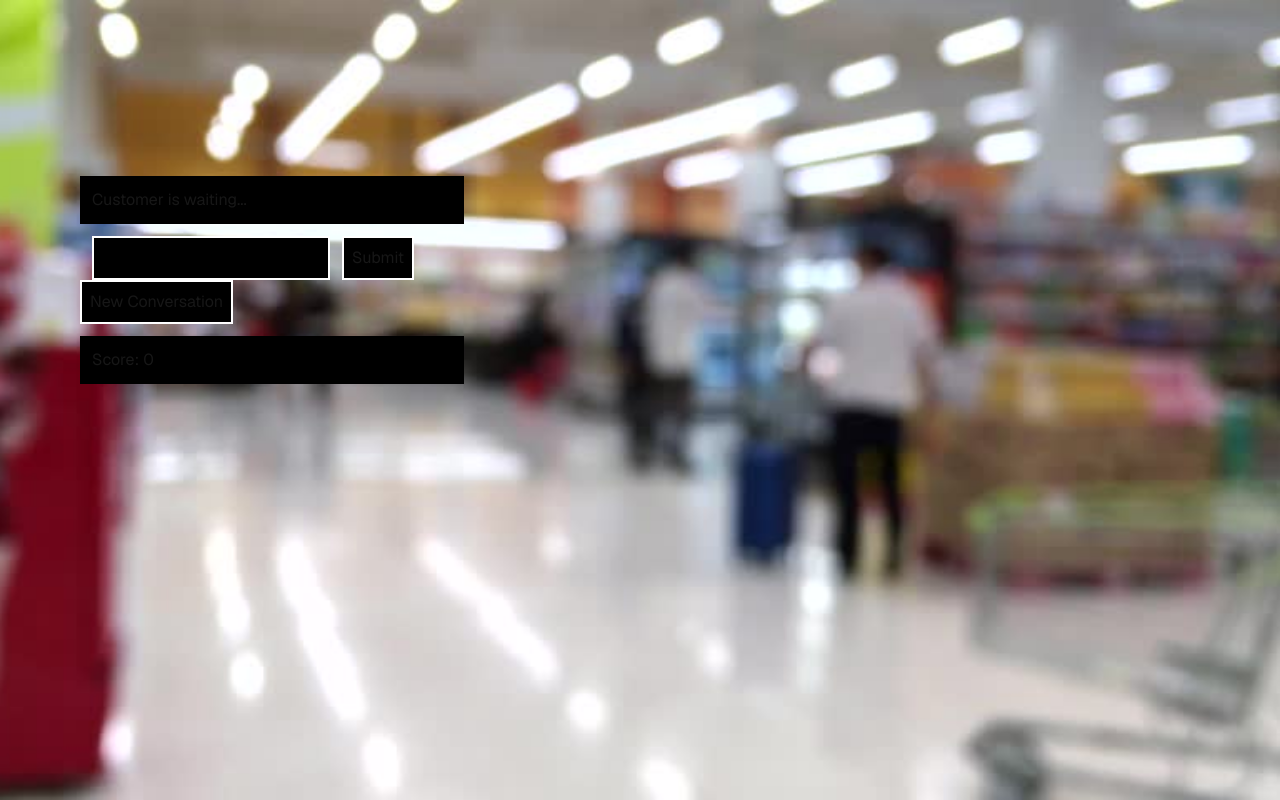
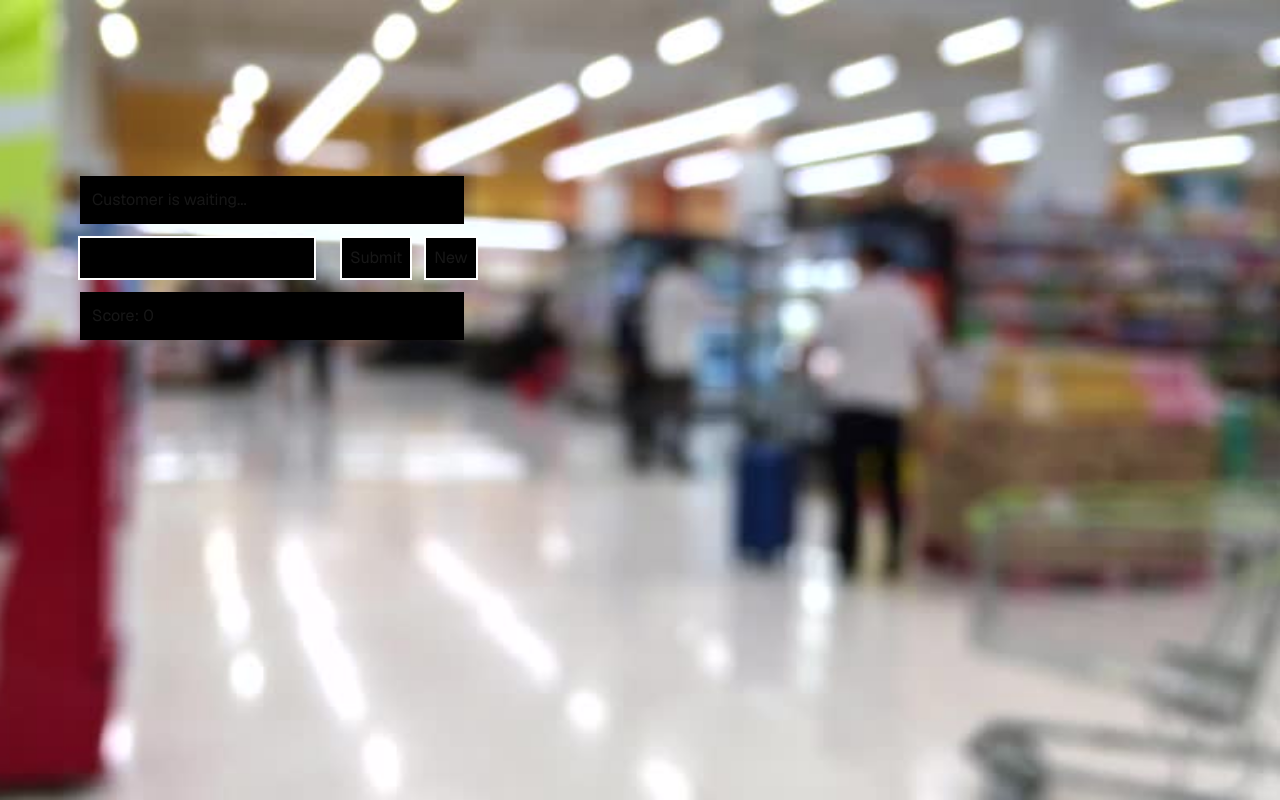
Before and after one commit to ericcchuang/cashier-simulator, a Next.js app: page / in a window 1280 px wide. Built offline with nearby package versions, Linux system fonts and the light colour scheme; no server answers.

Commit message:
i made a flex box

```diff
--- a/src/app/page.tsx
+++ b/src/app/page.tsx
@@ -129,7 +129,11 @@ export default function Home() {
       <main className="flex flex-col gap-[32px] row-start-2 items-center sm:items-start">
         <div id="textbox" className="items-center w-sm">
           <p className="my-3 p-3 bg-black">{val}</p>
-          <form onSubmit={handleSubmit} onReset={newCustomer}>
+          <form
+            className="flex justify-center"
+            onSubmit={handleSubmit}
+            onReset={newCustomer}
+          >
             <input
               type="text"
               id="textbox"
@@ -137,12 +141,12 @@ export default function Home() {
             />
             <button
               type="submit"
-              className="border-2 border-white bg-black p-2"
+              className="border-2 border-white bg-black mx-3 p-2"
             >
               Submit
             </button>
             <button type="reset" className="border-2 border-white bg-black p-2">
-              New Conversation
+              New
             </button>
           </form>
           <p className="my-3 p-3 bg-black">Score: {score}</p>
```
